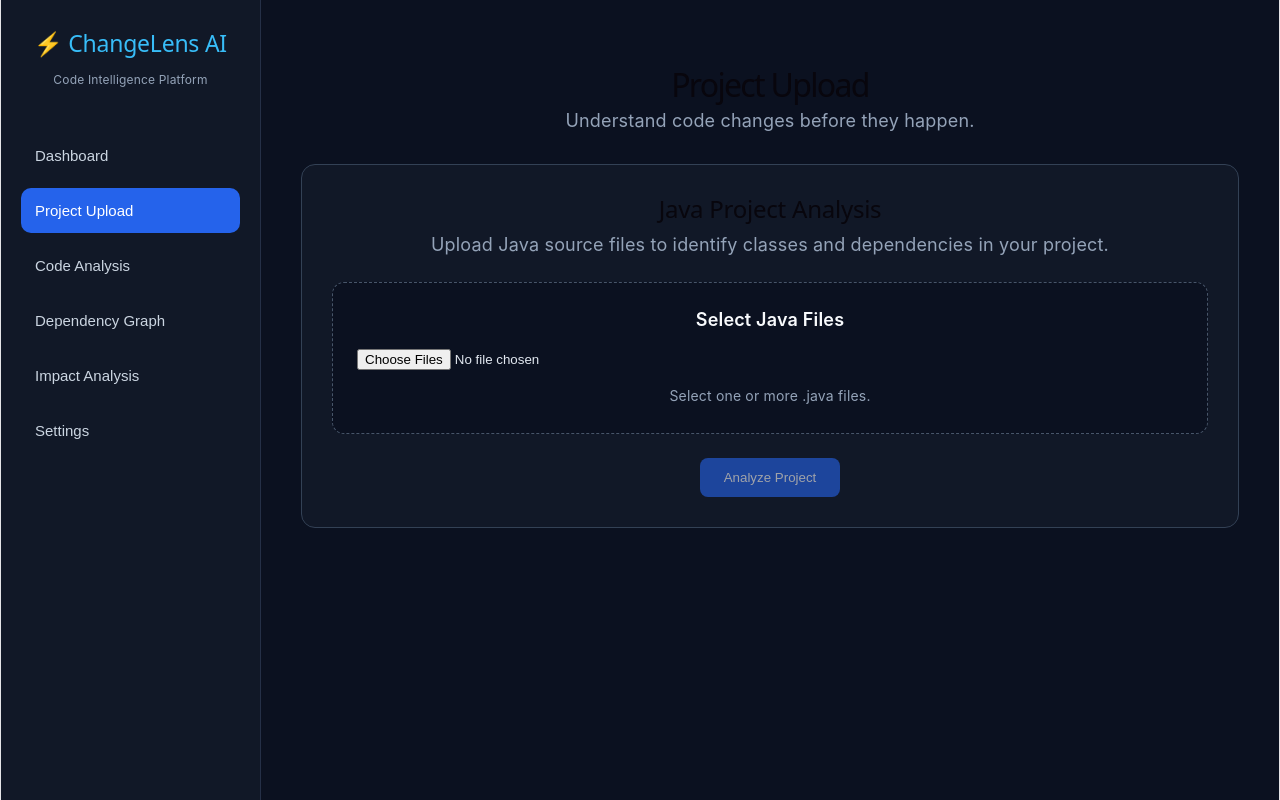
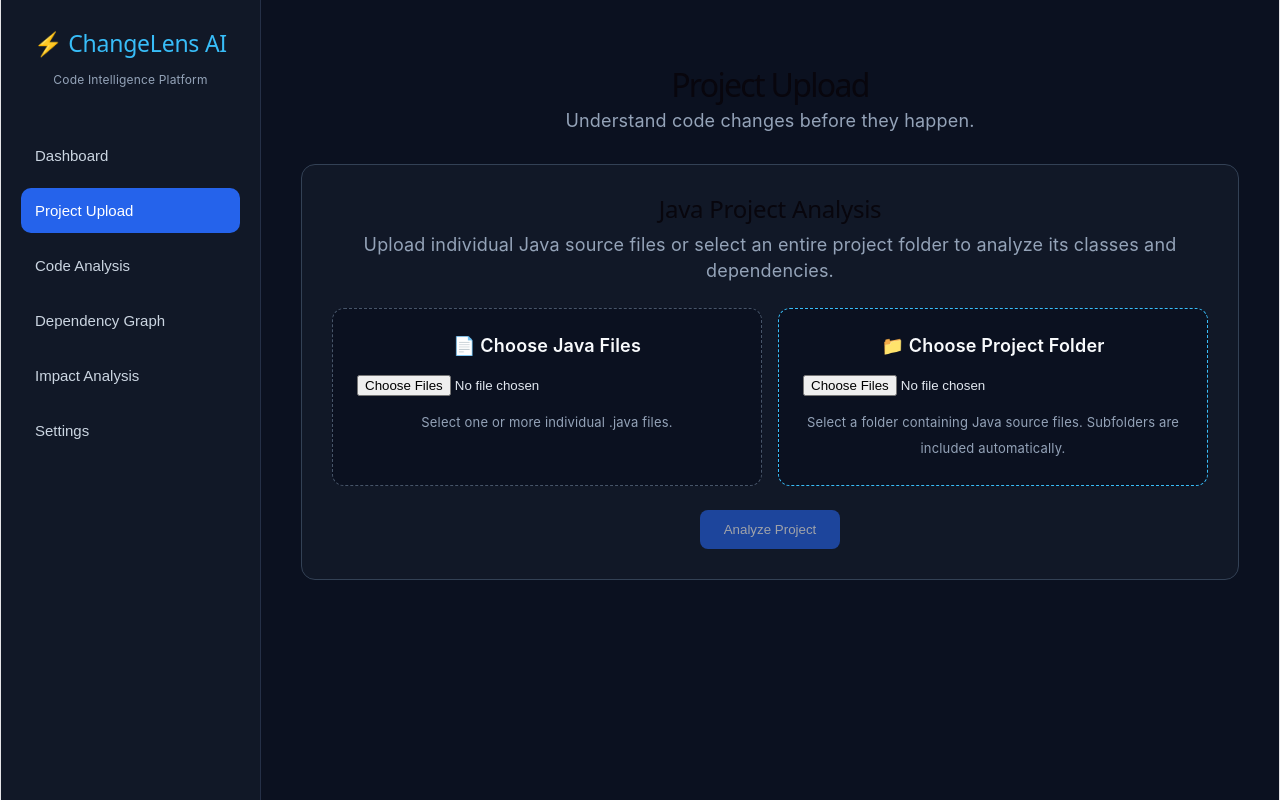
Before and after one commit to Hemanth0103/ChangeLens-AI, a React (Vite) app in the folder frontend/: page / in a window 1280 px wide. Both pictures are taken after a click on the button "Project Upload". Built offline with nearby package versions, Linux system fonts and the light colour scheme.

Commit message:
feat: add Java project folder upload support

```diff
--- a/frontend/src/components/ProjectUpload.tsx
+++ b/frontend/src/components/ProjectUpload.tsx
@@ -4,6 +4,7 @@ import { useState, type ChangeEvent } from 'react'
 export type AnalyzedFile = {
   fileName: string
   classes: string[]
+  packageName?: string
 }
 
 export type ProjectAnalysisResult = {
@@ -30,14 +31,49 @@ function ProjectUpload({
 }: ProjectUploadProps) {
   const [loading, setLoading] = useState(false)
   const [error, setError] = useState('')
+  const [selectionMessage, setSelectionMessage] = useState('')
 
   const handleFileChange = (
     event: ChangeEvent<HTMLInputElement>
   ) => {
     const files = Array.from(event.target.files ?? [])
 
-    onSelectedFilesChange(files)
+    const javaFiles = files.filter((file) =>
+      file.name.toLowerCase().endsWith('.java')
+    )
+
+    onSelectedFilesChange(javaFiles)
     setError('')
+
+    setSelectionMessage(
+      javaFiles.length > 0
+        ? `${javaFiles.length} Java file(s) selected.`
+        : 'No Java files were found in your selection.'
+    )
+
+    event.target.value = ''
+  }
+
+  const handleFolderChange = (
+    event: ChangeEvent<HTMLInputElement>
+  ) => {
+    const files = Array.from(event.target.files ?? [])
+
+    const javaFiles = files.filter((file) =>
+      file.name.toLowerCase().endsWith('.java')
+    )
+
+    onSelectedFilesChange(javaFiles)
+    setError('')
+
+    const ignoredFiles = files.length - javaFiles.length
+
+    setSelectionMessage(
+      `${javaFiles.length} Java file(s) found. ` +
+      `${ignoredFiles} non-Java file(s) ignored.`
+    )
+
+    event.target.value = ''
   }
 
   const analyzeProject = async () => {
@@ -52,7 +88,7 @@ function ProjectUpload({
     const formData = new FormData()
 
     selectedFiles.forEach((file) => {
-      formData.append('files', file)
+      formData.append('files', file, file.name)
     })
 
     try {
@@ -65,7 +101,8 @@ function ProjectUpload({
         throw new Error(`HTTP ${response.status}`)
       }
 
-      const data: ProjectAnalysisResult = await response.json()
+      const data: ProjectAnalysisResult =
+        await response.json()
 
       onAnalysisComplete(data)
     } catch (err) {
@@ -94,13 +131,22 @@ function ProjectUpload({
       <h2>Java Project Analysis</h2>
 
       <p>
-        Upload Java source files to identify classes
-        and dependencies in your project.
+        Upload individual Java source files or select an
+        entire project folder to analyze its classes and
+        dependencies.
       </p>
 
       <div
         style={{
+          display: 'grid',
+          gridTemplateColumns:
+            'repeat(auto-fit, minmax(240px, 1fr))',
+          gap: '16px',
           marginTop: '24px',
+        }}
+      >
+        <div
+          style={{
             padding: '24px',
             border: '1px dashed #475569',
             borderRadius: '12px',
@@ -115,7 +161,7 @@ function ProjectUpload({
               fontWeight: 600,
             }}
           >
-          Select Java Files
+            📄 Choose Java Files
           </label>
 
           <input
@@ -135,30 +181,105 @@ function ProjectUpload({
             style={{
               marginTop: '12px',
               color: '#94a3b8',
-            fontSize: '14px',
+              fontSize: '13px',
             }}
           >
-          Select one or more .java files.
+            Select one or more individual .java files.
           </p>
         </div>
 
+        <div
+          style={{
+            padding: '24px',
+            border: '1px dashed #38bdf8',
+            borderRadius: '12px',
+            background: '#0b1120',
+          }}
+        >
+          <label
+            htmlFor="java-folder"
+            style={{
+              display: 'block',
+              marginBottom: '12px',
+              fontWeight: 600,
+            }}
+          >
+            📁 Choose Project Folder
+          </label>
+
+          <input
+            id="java-folder"
+            type="file"
+            {...({
+              webkitdirectory: '',
+              directory: '',
+            } as React.InputHTMLAttributes<HTMLInputElement>)}
+            multiple
+            onChange={handleFolderChange}
+            disabled={loading}
+            style={{
+              width: '100%',
+              color: '#e2e8f0',
+            }}
+          />
+
+          <p
+            style={{
+              marginTop: '12px',
+              color: '#94a3b8',
+              fontSize: '13px',
+            }}
+          >
+            Select a folder containing Java source files.
+            Subfolders are included automatically.
+          </p>
+        </div>
+      </div>
+
+      {selectionMessage && (
+        <p
+          style={{
+            marginTop: '16px',
+            color: '#38bdf8',
+          }}
+        >
+          {selectionMessage}
+        </p>
+      )}
+
       {selectedFiles.length > 0 && (
-        <div style={{ marginTop: '20px' }}>
-          <h3>Selected Files ({selectedFiles.length})</h3>
+        <div style={{ marginTop: '24px' }}>
+          <h3>
+            Selected Java Files ({selectedFiles.length})
+          </h3>
 
-          {selectedFiles.map((file, index) => (
           <div
-              key={`${file.name}-${index}`}
+            style={{
+              maxHeight: '300px',
+              overflowY: 'auto',
+              marginTop: '12px',
+            }}
+          >
+            {selectedFiles.map((file, index) => {
+              const relativePath =
+                file.webkitRelativePath || file.name
+
+              return (
+                <div
+                  key={`${relativePath}-${index}`}
                   style={{
                     padding: '10px 14px',
                     marginTop: '8px',
                     background: '#1e293b',
                     borderRadius: '8px',
+                    overflowWrap: 'anywhere',
                   }}
                 >
-              📄 {file.name}
+                  📄 {relativePath}
                 </div>
-          ))}
+              )
+            })}
+          </div>
         </div>
       )}
 
@@ -174,14 +295,23 @@ function ProjectUpload({
           borderRadius: '8px',
           cursor: loading ? 'wait' : 'pointer',
           opacity:
-            loading || selectedFiles.length === 0 ? 0.6 : 1,
+            loading || selectedFiles.length === 0
+              ? 0.6
+              : 1,
         }}
       >
-        {loading ? 'Analyzing Project...' : 'Analyze Project'}
+        {loading
+          ? 'Analyzing Project...'
+          : 'Analyze Project'}
       </button>
 
       {error && (
-        <p style={{ color: '#f87171', marginTop: '20px' }}>
+        <p
+          style={{
+            color: '#f87171',
+            marginTop: '20px',
+          }}
+        >
           {error}
         </p>
       )}
@@ -224,9 +354,21 @@ function ProjectUpload({
                   padding: '14px',
                   background: '#0f172a',
                   borderRadius: '8px',
+                  overflowWrap: 'anywhere',
                 }}
               >
                 <strong>{file.fileName}</strong>
+
+                {file.packageName && (
+                  <p
+                    style={{
+                      color: '#94a3b8',
+                      fontSize: '13px',
+                    }}
+                  >
+                    Package: {file.packageName}
+                  </p>
+                )}
 
                 <p>
                   Classes:{' '}
@@ -242,9 +384,13 @@ function ProjectUpload({
             </h4>
 
             {dependencyEntries.length === 0 ? (
-              <p>No dependencies found between uploaded classes.</p>
+              <p>
+                No dependencies found between uploaded
+                classes.
+              </p>
             ) : (
-              dependencyEntries.map(({ source, target }, index) => (
+              dependencyEntries.map(
+                ({ source, target }, index) => (
                   <div
                     key={`${source}-${target}-${index}`}
                     style={{
@@ -253,9 +399,11 @@ function ProjectUpload({
                       background: '#0f172a',
                       border: '1px solid #334155',
                       borderRadius: '8px',
+                      overflowWrap: 'anywhere',
                     }}
                   >
                     <strong>{source}</strong>
+
                     <span
                       style={{
                         color: '#38bdf8',
@@ -264,9 +412,11 @@ function ProjectUpload({
                     >
                       →
                     </span>
+
                     <strong>{target}</strong>
                   </div>
-              ))
+                )
+              )
             )}
 
             {result.errors.length > 0 && (
@@ -276,7 +426,10 @@ function ProjectUpload({
                 </h4>
 
                 {result.errors.map((message, index) => (
-                  <p key={index} style={{ color: '#fca5a5' }}>
+                  <p
+                    key={index}
+                    style={{ color: '#fca5a5' }}
+                  >
                     {message}
                   </p>
                 ))}
```
Lines whose indentation alone changed are shown as unchanged.
